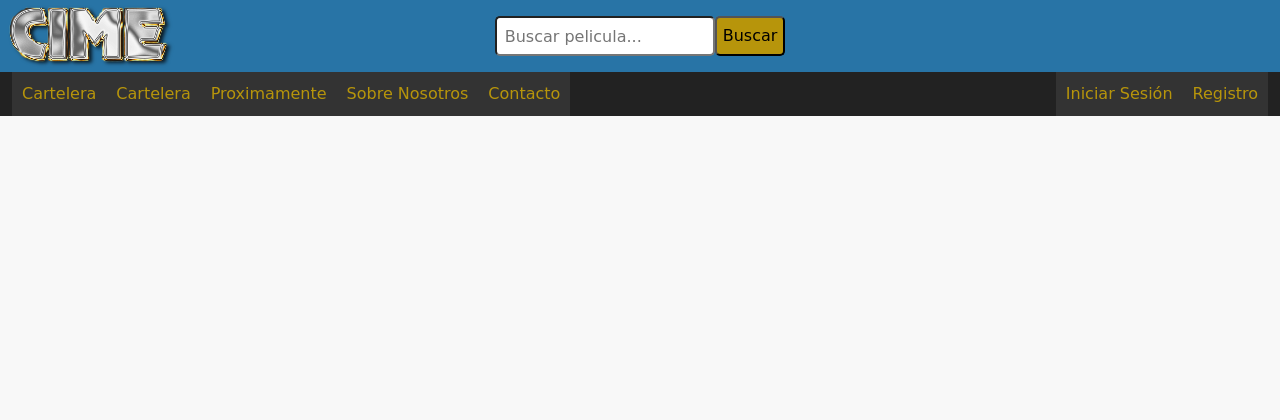
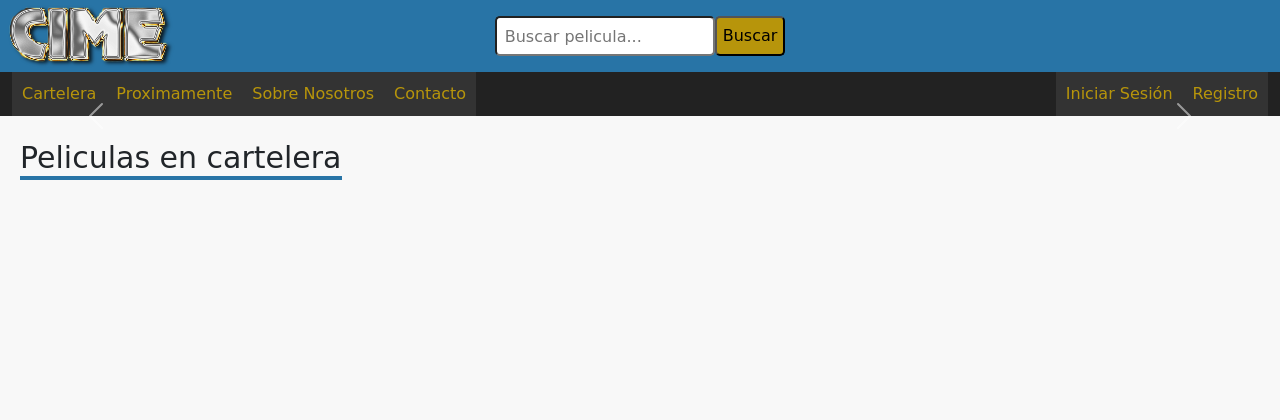
Before and after one commit to AlexHoyos/cime, a PHP site: page / in a window 1280 px wide. Shown: the top 420 px of the page. Run offline with PHP 8.4, Linux system fonts and the light colour scheme; tables that the repository leaves empty or names only in its code hold one stand-in row (values such as "Sample post"); classes that the project's autoload settings leave out are loaded by file name; some libraries are stand-ins or nearby versions.

Commit message:
Pagina de inicio lista (#85)

```diff
--- a/admin/Peliculas.php
+++ b/admin/Peliculas.php
@@ -143,6 +143,7 @@ use CIME\Models\Pelicula;
                             <a href="?id=<?=$pelicula->getId()?>" class="btn btn-success">Ver</a>
                             <button class="btn btn-warning" onclick="openEdit(<?=$pelicula->getId()?>)">Editar</button>
                             <button class="btn btn-danger" onclick="deleteObject(<?=$pelicula->getId()?>)">Eliminar</button>
+                            <a href="Funciones.php?peliId=<?=$pelicula->getId()?>"class="btn btn-primary">+ Función</a>
                         </td>
                     </tr>
                     <?php } ?>
@@ -199,7 +200,7 @@ use CIME\Models\Pelicula;
         $("#sinopsisPelicula").val("")
         $("#duracionPelicula").val("")
         $("#clasificacionPelicula").val(0)
-        $("#saveBtn").attr('onclick', 'edit()')
+        $("#saveBtn").attr('onclick', 'add()')
         openModal()
     }
 
--- a/app/Includes/header.php
+++ b/app/Includes/header.php
@@ -67,9 +67,6 @@ use CIME\Models\Usuario;
                         <a class="nav-link active" aria-current="page" href="<?=WEB_URL?>">Cartelera</a>
                     </li>
                     <li class="nav-item">
-                        <a class="nav-link active" aria-current="page" href="#">Cartelera</a>
-                    </li>
-                    <li class="nav-item">
                         <a class="nav-link" href="#">Proximamente</a>
                     </li>
                     <li class="nav-item">
--- a/app/Models/Pelicula.php
+++ b/app/Models/Pelicula.php
@@ -27,6 +27,18 @@ class Pelicula extends PeliculaDB {
     public function setDuracion($duracion){ $this->duracion = intval($duracion); }
     public function setClasificacion($clasificacion){ $this->id_clasificacion = intval($clasificacion); }
 
+    public static function getPeliculasCarousel(){
+        $tablename = Self::getTablename();
+        $funcionesTablename = Funcion::getTablename();
+        return Pelicula::_fetchQuery("SELECT {$tablename}.* FROM {$funcionesTablename},{$tablename} WHERE {$funcionesTablename}.id_pelicula = {$tablename}.id AND fecha >= CURRENT_DATE AND {$tablename}.wallpaper != '' GROUP BY {$funcionesTablename}.id_pelicula");
+    }
+
+    public static function getPeliculasInCartelera(){
+        $tablename = Self::getTablename();
+        $funcionesTablename = Funcion::getTablename();
+        return Pelicula::_fetchQuery("SELECT {$tablename}.* FROM {$funcionesTablename},{$tablename} WHERE {$funcionesTablename}.id_pelicula = {$tablename}.id AND fecha >= CURRENT_DATE GROUP BY {$funcionesTablename}.id_pelicula");
+    }
+
     public function toArray(): array{
         return [
             "id" => $this->getId(),
--- a/assets/css/global.css
+++ b/assets/css/global.css
@@ -56,10 +56,11 @@ nav#headerNav
 
 #pageTitle {
     padding: 20px;
+
 }
 
 #pageTitle h1, .super-title {
-    font-size: 48px;
+    font-size: 30px;
     border-bottom: 4px solid var(--azul);
     width: fit-content;
     text-align: center;
@@ -158,3 +159,19 @@ footer {
     margin-left: 500px;
     margin-top: -30px;
 }
+
+.img-carousel {
+    width: 100%;
+    height: 500px;
+    background-position: center;
+    background-size: cover;
+    background-repeat: no-repeat;
+}
+
+.carousel-caption {
+    background: #1d1d1de0;
+    color: #fff;
+    width: 100%;
+    left: 0;
+    right: 0;
+}
--- a/index.php
+++ b/index.php
@@ -1,8 +1,54 @@
 <?php
+
+use CIME\Models\Pelicula;
 
     include './app/main.php';
     include './app/Includes/header.php';
+?>
 
+<div id="carouselExampleIndicators" class="carousel slide" data-bs-ride="carousel">
+  <div class="carousel-inner">
+    <?php
+    $peliculasCarousel = Pelicula::getPeliculasCarousel();
+    $state = "active";
+    foreach($peliculasCarousel as $peli){
+
+    ?>
+    <div class="carousel-item <?=$state?>">
+        <div class="img-carousel" style="background-image: url(app/Storage/peliculas/<?=$peli->wallpaper?>)"></div>
+        <div class="carousel-caption d-none d-md-block">
+            <h4><?=$peli->titulo?></h4>
+        </div>
+    </div>
+    <?php if($state == "active") $state = ""; } ?>
+  </div>
+  <button class="carousel-control-prev" type="button" data-bs-target="#carouselExampleIndicators" data-bs-slide="prev">
+    <span class="carousel-control-prev-icon" aria-hidden="true"></span>
+    <span class="visually-hidden">Anterior</span>
+  </button>
+  <button class="carousel-control-next" type="button" data-bs-target="#carouselExampleIndicators" data-bs-slide="next">
+    <span class="carousel-control-next-icon" aria-hidden="true"></span>
+    <span class="visually-hidden">Siguiente</span>
+  </button>
+</div>
+
+<section class="row m-0 p-0 py-1" id="pelisEnCartelera">
+    <div class="col-12" id="pageTitle">
+        <h1>Peliculas en cartelera</h1>
+    </div>
+    <div class="col-12 row m-0 p-0">
+    <?php
+    $peliculasEnCartelera = Pelicula::getPeliculasInCartelera();
+    foreach($peliculasEnCartelera as $peli){
+    ?>
+    <div class="col-12 col-md-6 col-lg-4 div-img m-1"
+            style="min-height: 350px;background-image: url(<?=WEB_URL?>/app/Storage/peliculas/<?=$peli->portada?>);width: 250px;margin-left: 20px;cursor:pointer;">
+        </div>
+    <?php } ?>
+    </div>
+</section>
+
+<?php
     include './app/Includes/footer.php';
 
 ?>
```
